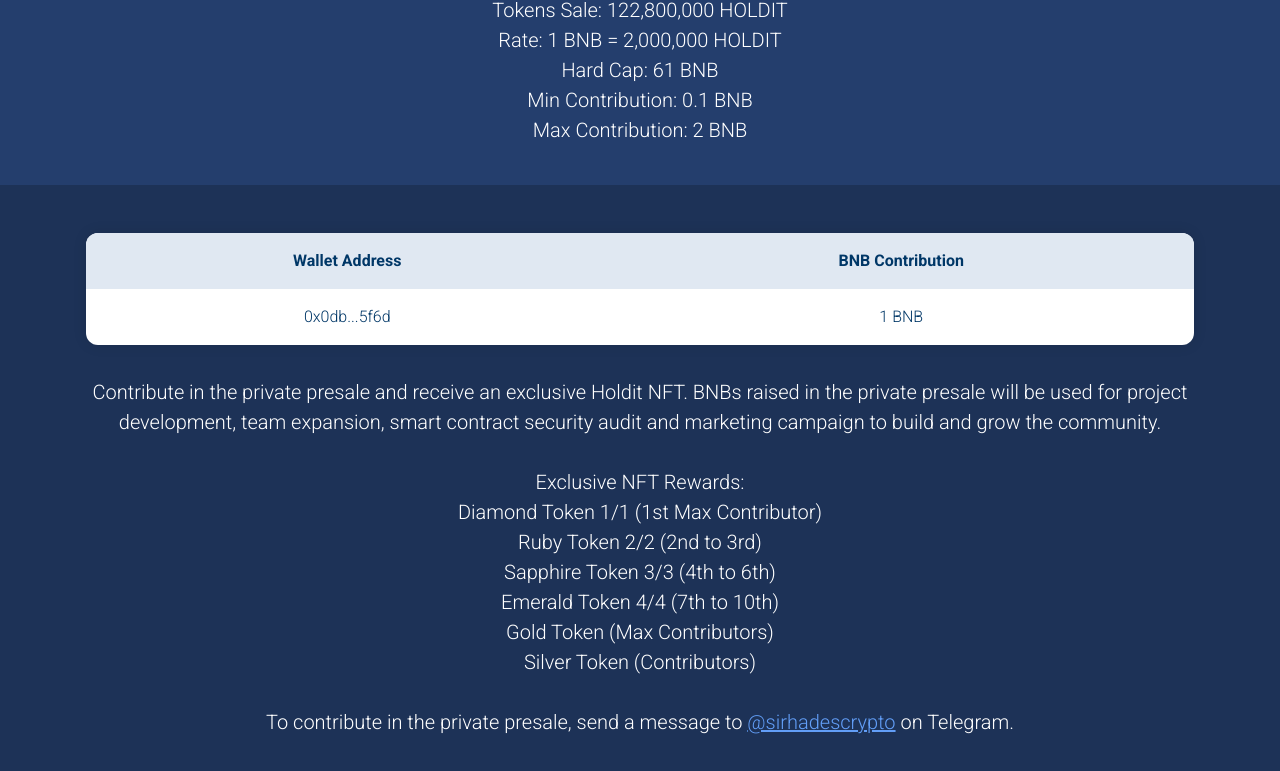
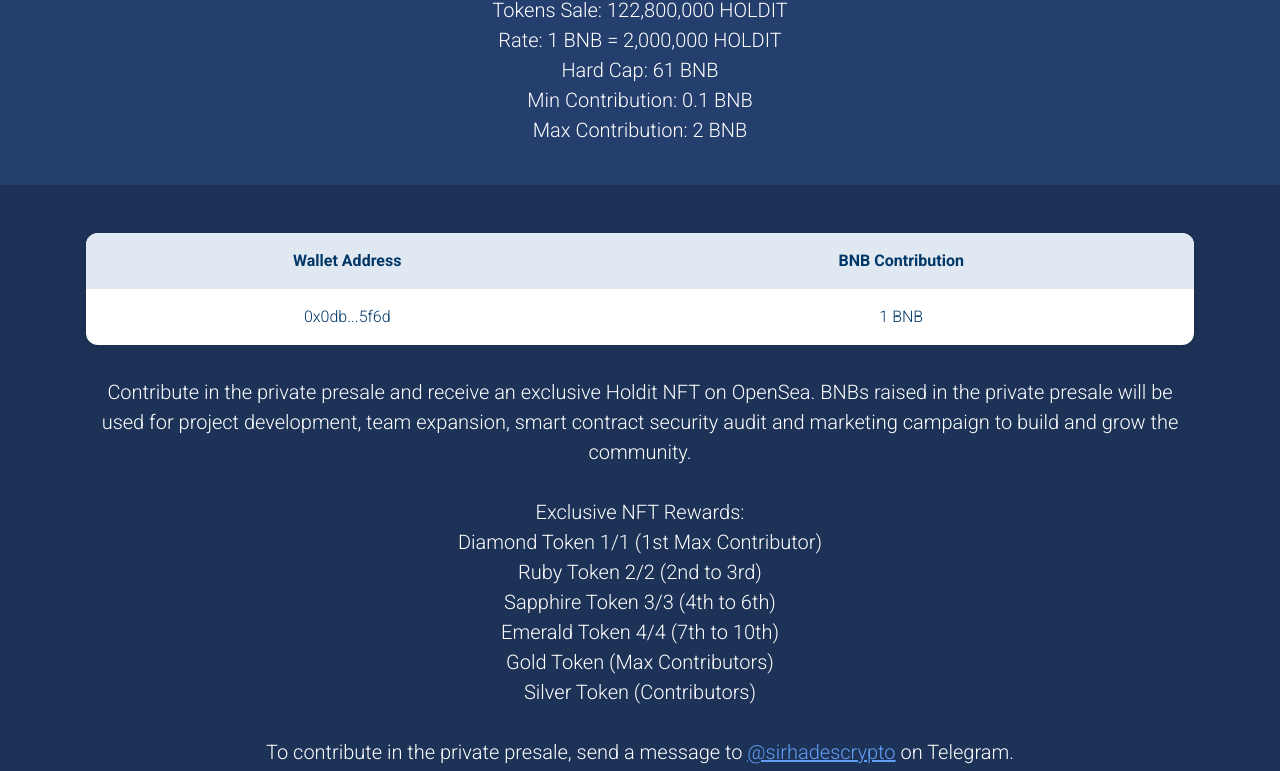
Before and after one commit to holditfinance/holditfinance.github.io, a plain HTML site: page privatepresale.html in a window 1280 px wide. Shown: the part 181-952 px from the top of the page. Drawn offline with nearby package versions, Linux system fonts and the light colour scheme; files whose address does not match are found by name.

Commit message:
Update privatepresale.html

```diff
--- a/privatepresale.html
+++ b/privatepresale.html
@@ -112,7 +112,7 @@
 				</table>
                         </div>
                         <div class="col-12 mt-2 d-flex flex-column justify-content-center">
-			        <p class="text-center mt-2" style="font-size:1.25em;font-weight:300;">Contribute in the private presale and receive an exclusive Holdit NFT. BNBs raised in the private presale will be used for project development, team expansion, smart contract security audit and marketing campaign to build and grow the community.<br><br>Exclusive NFT Rewards:<br>Diamond Token 1/1 (1st Max Contributor)<br>Ruby Token 2/2 (2nd to 3rd)<br>Sapphire Token 3/3 (4th to 6th)<br>Emerald Token 4/4 (7th to 10th)<br>Gold Token (Max Contributors)<br>Silver Token (Contributors)<br><br>To contribute in the private presale, send a message to <a href="https://t.me/sirhadescrypto" target="_blank" style="">@sirhadescrypto</a> on Telegram.</p>
+			        <p class="text-center mt-2" style="font-size:1.25em;font-weight:300;">Contribute in the private presale and receive an exclusive Holdit NFT on OpenSea. BNBs raised in the private presale will be used for project development, team expansion, smart contract security audit and marketing campaign to build and grow the community.<br><br>Exclusive NFT Rewards:<br>Diamond Token 1/1 (1st Max Contributor)<br>Ruby Token 2/2 (2nd to 3rd)<br>Sapphire Token 3/3 (4th to 6th)<br>Emerald Token 4/4 (7th to 10th)<br>Gold Token (Max Contributors)<br>Silver Token (Contributors)<br><br>To contribute in the private presale, send a message to <a href="https://t.me/sirhadescrypto" target="_blank" style="">@sirhadescrypto</a> on Telegram.</p>
 			</div>
                 </div>
 	</div>
```
